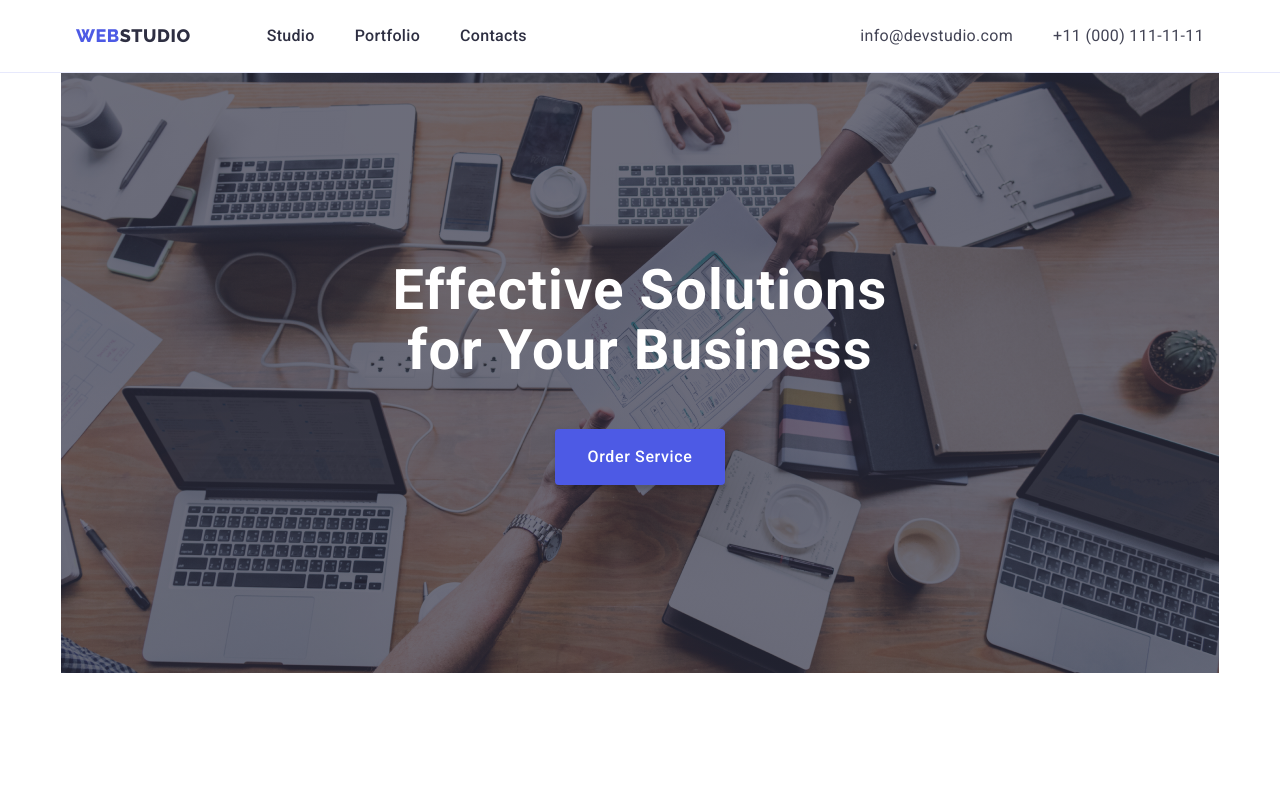
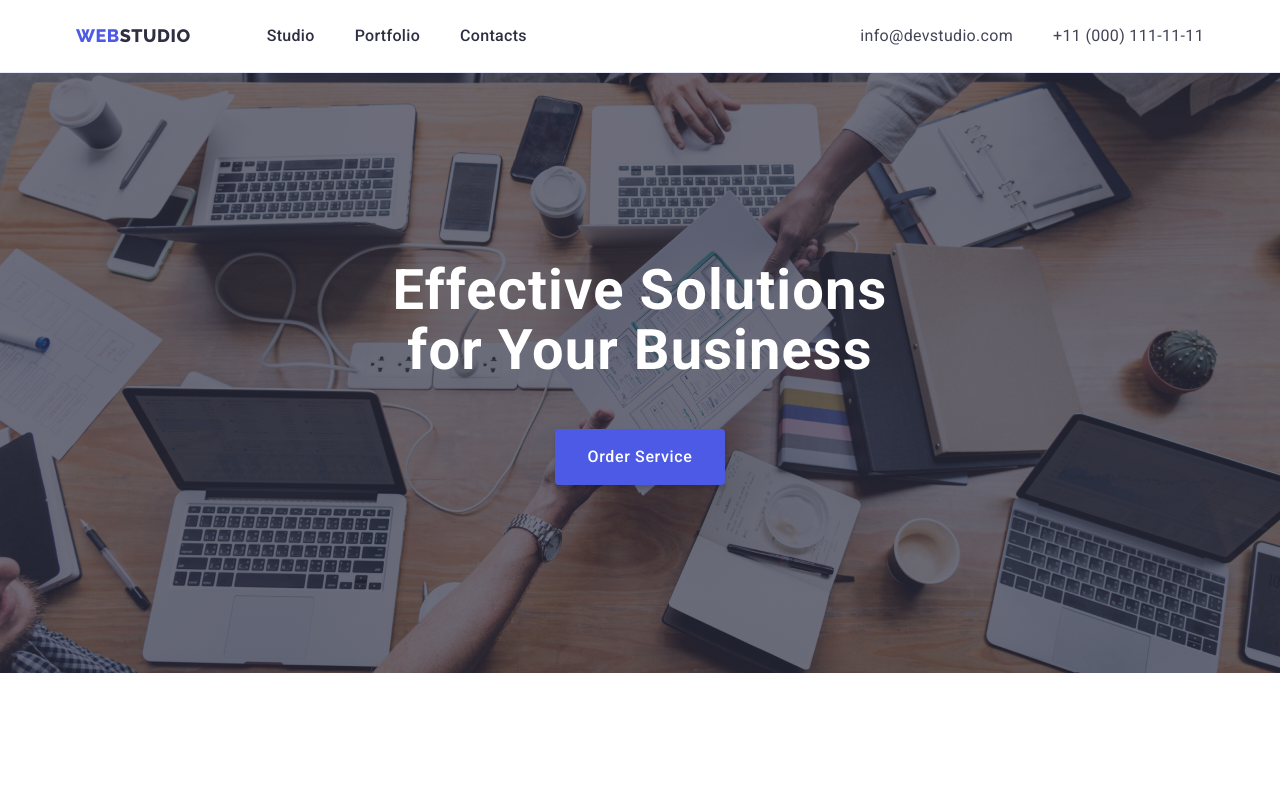
Before and after one commit to AlexMostovy/goit-markup-hw-04, a plain HTML site: page index.html in a window 1280 px wide. Shown: the top 790 px of the page. Drawn offline with nearby package versions, Linux system fonts and the light colour scheme.

Commit message:
update max-width. border

```diff
--- a/styles/style.css
+++ b/styles/style.css
@@ -141,7 +141,7 @@ button {
   background-repeat: no-repeat;
   background-position: center;
   background-size: cover;
-  max-width: 1158px;
+  max-width: 1440px;
   padding-top: 188px;
   padding-bottom: 188px;
   margin: auto;
@@ -534,7 +534,6 @@ button {
   display: block;
 }
 .gallery-item-link:is(:hover, :focus) {
-  border: 0.5px solid #f4f4fd;
   box-shadow: 0px 1px 6px rgba(46, 47, 66, 0.08),
     0px 1px 1px rgba(46, 47, 66, 0.16), 0px 2px 1px rgba(46, 47, 66, 0.08);
 }
```
